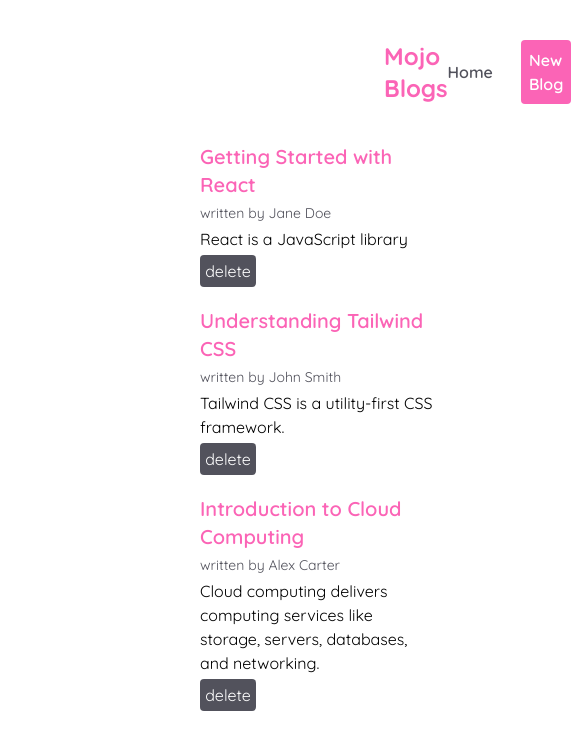
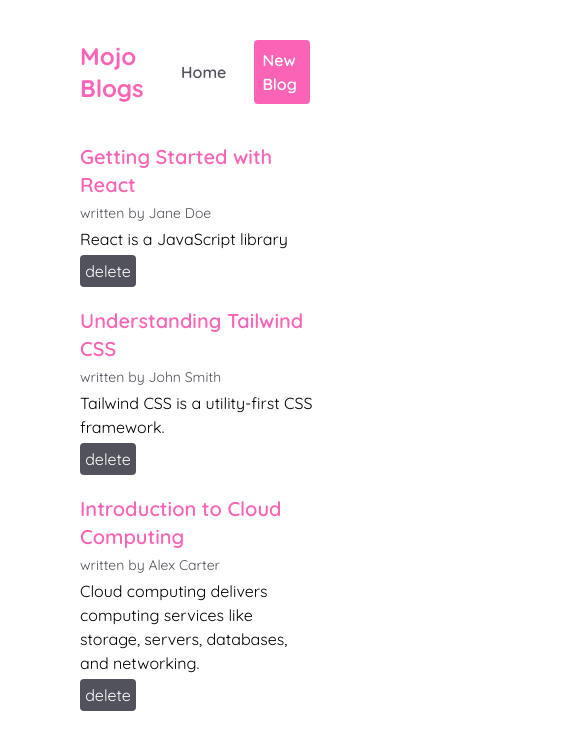
Before and after one commit to parAEdox0/react-practice-apps, a React (Vite) app in the folder pogo-blogs/: page / in a window 390 px wide. Shown: the top 750 px of the page, 571 px wide, since content can reach past the window. Built offline with nearby package versions, Linux system fonts and the light colour scheme; data requests are answered from the project's data file.

Commit message:
Better Responsiveness

```diff
--- a/pogo-blogs/components/BlogList.jsx
+++ b/pogo-blogs/components/BlogList.jsx
@@ -2,7 +2,7 @@ import React from "react";
 
 const BlogList = ({ blogs }) => {
   return (
-    <div id="blogs" className="flex flex-col min-h-[83vh] ml-[200px] gap-5">
+    <div id="blogs" className="flex flex-col min-h-[83vh] gap-5">
       {blogs.map((blog) => (
         <div key={blog.id} className="w-[60vw] flex flex-col gap-1">
           <h2 className="font-semibold text-xl text-pink-400">{blog.title}</h2>
--- a/pogo-blogs/components/Navbar.jsx
+++ b/pogo-blogs/components/Navbar.jsx
@@ -2,7 +2,7 @@ import { Link } from "react-router-dom";
 
 const Navbar = () => {
   return (
-    <nav className="h-[17vh] flex items-center justify-between mx-96">
+    <nav className="h-[17vh] flex items-center justify-between px-20">
       <h2 className="font-bold text-pink-400 text-2xl">Mojo Blogs</h2>
       <div id="nav-buttons" className="flex items-center gap-7 font-semibold">
         <Link to="/" className="text-zinc-600">
--- a/pogo-blogs/pages/Create.jsx
+++ b/pogo-blogs/pages/Create.jsx
@@ -3,7 +3,7 @@ import React from "react";
 const Create = () => {
   return (
     <div>
-      <h1 className="ml-[200px]">Create</h1>
+      <h1>Create</h1>
     </div>
   );
 };
--- a/pogo-blogs/pages/Home.jsx
+++ b/pogo-blogs/pages/Home.jsx
@@ -5,8 +5,8 @@ const Home = () => {
   const [blogs, isLoading, error] = useFetch("http://localhost:5000/blogs");
   return (
     <div>
-      {error && <p className="ml-[200px]">{error}</p>}
-      {isLoading && <p className="ml-[200px]">Loading...</p>}
+      {error && <p>{error}</p>}
+      {isLoading && <p>Loading...</p>}
       {blogs && <BlogList blogs={blogs} />}
     </div>
   );
--- a/pogo-blogs/src/App.jsx
+++ b/pogo-blogs/src/App.jsx
@@ -7,10 +7,12 @@ const App = () => {
   return (
     <BrowserRouter>
       <Navbar />
-      <Routes>
-        <Route path="/" element={<Home />} />
-        <Route path="/create" element={<Create />} />
-      </Routes>
+      <main className="pl-20">
+        <Routes>
+          <Route path="/" element={<Home />} />
+          <Route path="/create" element={<Create />} />
+        </Routes>
+      </main>
     </BrowserRouter>
   );
 };
```
